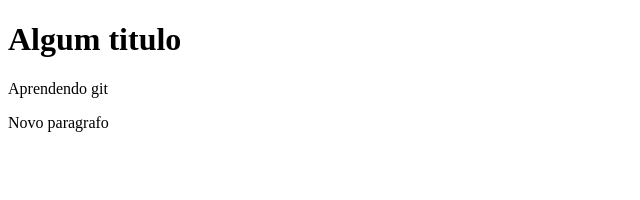
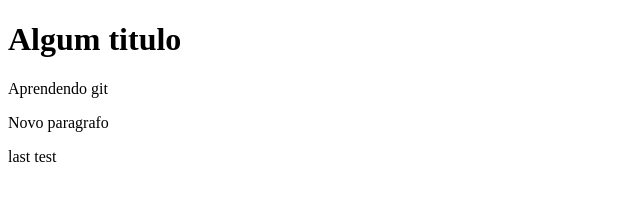
Before and after one commit to Renanvtsilva/teste-git, a plain HTML site: page index.html in a window 1280 px wide. Shown: the full height of the page, 0-640 px from the left. Drawn offline with Linux system fonts and the light colour scheme.

Commit message:
Last test

```diff
--- a/index.html
+++ b/index.html
@@ -9,5 +9,6 @@
     <h1>Algum titulo</h1>
     <p>Aprendendo git</p>
     <p>Novo paragrafo</p>
+    <p>last test</p>
 </body>
 </html>
```
Also changed, not shown: teste.txt (deleted).
